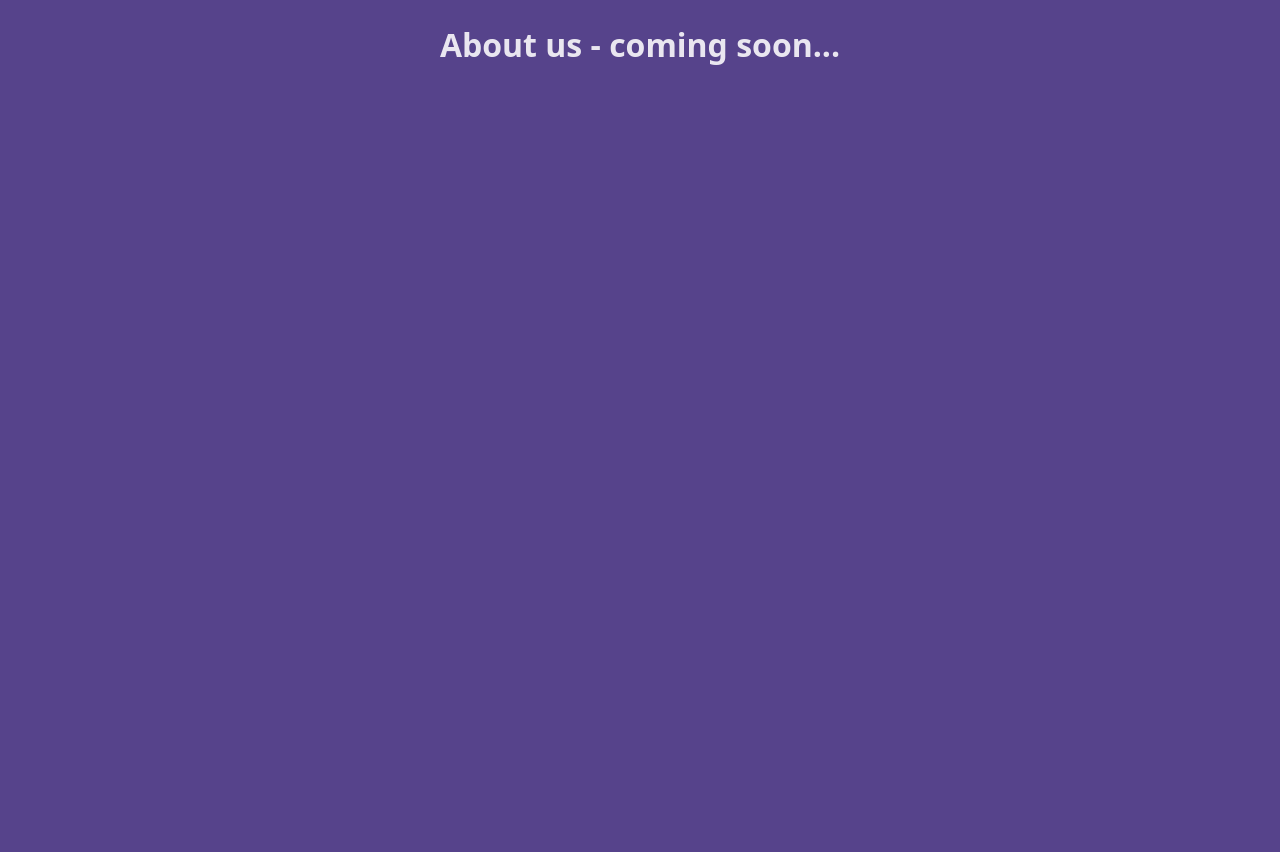
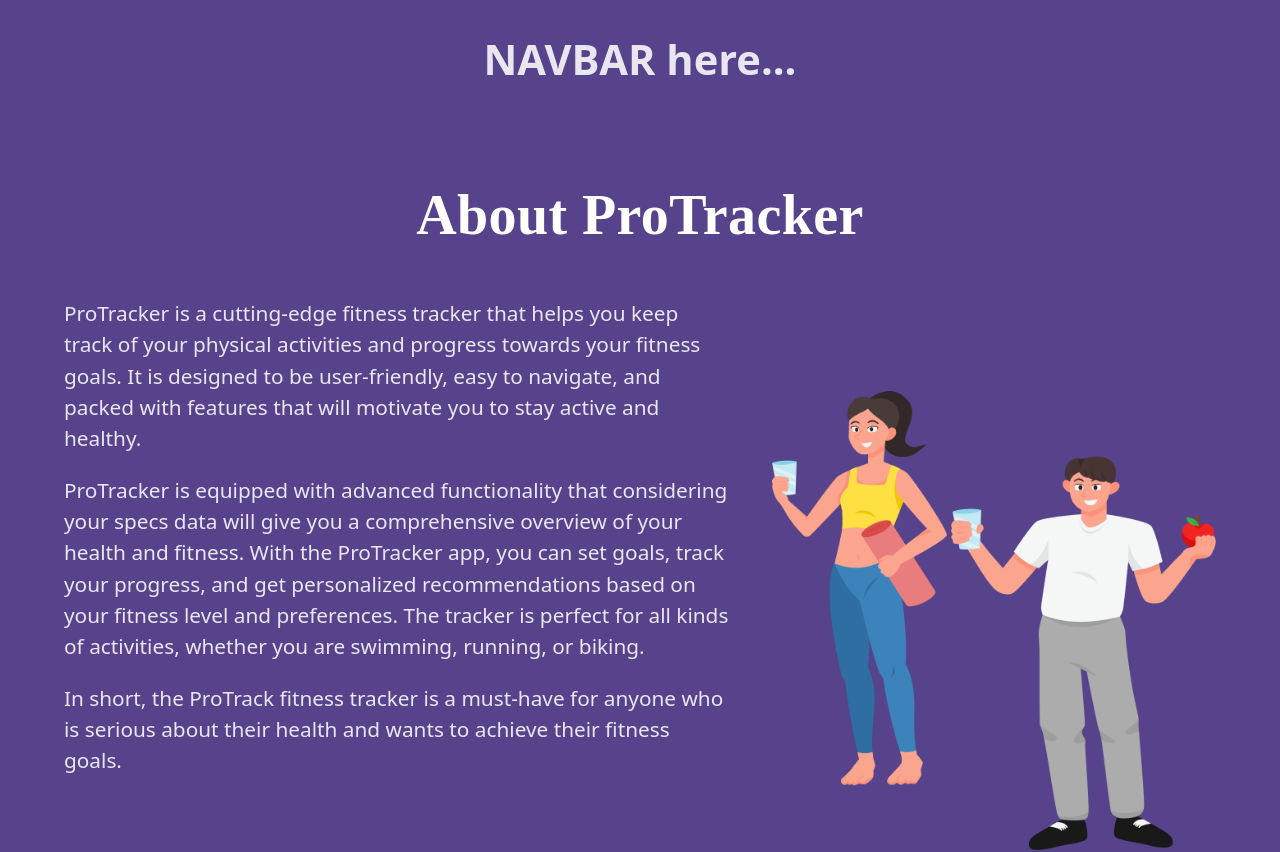
Before and after one commit to adisve/fullstack-project, a React (Vite) app in the folder client/: page /about-us in a window 1280 px wide. Shown: the top 852 px of the page. Before the commit the page ends 800 px from the top, so only its background shows below. Built offline with nearby package versions, Linux system fonts and the light colour scheme.

Commit message:
about page

```diff
--- /dev/null
+++ b/client/src/components/aboutUsPage/AboutPage.css
@@ -0,0 +1,21 @@
+.about {
+    font-size: 1.3rem;
+}
+
+.team-card {
+    background-color: #ffffff1c !important;
+    color: #fff !important;
+    box-shadow: none !important;
+}
+
+.heading {
+    text-align: center;
+    font-family: 'Poppins';
+    font-style: normal;
+    font-weight: 600;
+    font-size: 3.5rem;
+    letter-spacing: 0.4px;
+
+    margin-bottom: 20px;
+    color: #ffffff;
+}
--- /dev/null
+++ b/client/src/components/aboutUsPage/AboutProTrack.tsx
@@ -0,0 +1,65 @@
+import { Stack, Box } from '@mui/material';
+
+import people from '../../assets/people.png';
+import './AboutPage.css';
+
+export function AboutProTrack() {
+    return (
+        <Box
+            top={'10%'}
+            textAlign={'center'}
+            marginTop={'4em'}
+            marginBottom={{ sm: '5em', md: '4em' }}
+        >
+            <h1 className="heading">About ProTracker</h1>
+
+            <Stack
+                direction={{ xs: 'column', md: 'row' }}
+                sx={{ alignItems: 'center', gap: '2em' }}
+            >
+                <Box
+                    width={{ xs: '100%', md: '60%' }}
+                    textAlign={{ xs: 'center', md: 'left' }}
+                >
+                    <p>
+                        ProTracker is a cutting-edge fitness tracker that helps
+                        you keep track of your physical activities and progress
+                        towards your fitness goals. It is designed to be
+                        user-friendly, easy to navigate, and packed with
+                        features that will motivate you to stay active and
+                        healthy.
+                    </p>
+                    <p>
+                        ProTracker is equipped with advanced functionality that
+                        considering your specs data will give you a
+                        comprehensive overview of your health and fitness. With
+                        the ProTracker app, you can set goals, track your
+                        progress, and get personalized recommendations based on
+                        your fitness level and preferences. The tracker is
+                        perfect for all kinds of activities, whether you are
+                        swimming, running, or biking.
+                    </p>
+                    <p>
+                        In short, the ProTrack fitness tracker is a must-have
+                        for anyone who is serious about their health and wants
+                        to achieve their fitness goals.
+                    </p>
+                </Box>
+                <Box
+                    width={{ xs: '60%', md: '40%' }}
+                    height={{ sm: '10em', md: '16em' }}
+                >
+                    <img
+                        src={people}
+                        alt="ProTracker"
+                        style={{
+                            width: '100%',
+                            height: '150%',
+                            objectFit: 'contain',
+                        }}
+                    />
+                </Box>
+            </Stack>
+        </Box>
+    );
+}
--- a/client/src/components/aboutUsPage/AboutUsPage.tsx
+++ b/client/src/components/aboutUsPage/AboutUsPage.tsx
@@ -1,3 +1,15 @@
+import { Container } from '@mui/material';
+import { OurTeam } from './OurTeam';
+import { AboutProTrack } from './AboutProTrack';
+import './AboutPage.css';
+
 export function AboutUsPage() {
-    return <h1>About us - coming soon...</h1>;
+    return (
+        <Container className="about">
+            <h1>NAVBAR here...</h1>
+            <AboutProTrack />
+            <br />
+            <OurTeam />
+        </Container>
+    );
 }
--- /dev/null
+++ b/client/src/components/aboutUsPage/OurTeam.tsx
@@ -0,0 +1,93 @@
+import {
+    Box,
+    Grid,
+    Card,
+    CardContent,
+    CardMedia,
+    Typography,
+} from '@mui/material';
+import './AboutPage.css';
+
+export function OurTeam() {
+    return (
+        <Box
+            top={'10%'}
+            textAlign={'center'}
+            marginTop={'4em'}
+            marginBottom={'4em'}
+        >
+            <h1 className="heading">Our Team</h1>
+            <p>
+                Our team is a diverse group of talented individuals with a
+                passion for innovation and excellence. We come from different
+                backgrounds, cultures, and disciplines, but we share a common
+                goal: to make a positive impact in the world through our work.
+                We value collaboration, creativity, and continuous learning, and
+                we strive to create a supportive and inclusive environment where
+                everyone can thrive. With our combined expertise and experience,
+                we tackle challenges and deliver innovative solutions that meet
+                the needs of our clients and partners.
+            </p>
+
+            <Grid container spacing={4} marginTop={'4em'}>
+                {theTeam.map(({ img, name, role }) => (
+                    <Grid item key={name} xs={12} md={6} lg={3}>
+                        <Card
+                            className="team-card"
+                            sx={{
+                                height: '100%',
+                                width: '100%',
+                                display: 'flex',
+                                flexDirection: 'column',
+                            }}
+                        >
+                            <CardMedia
+                                component="img"
+                                sx={{
+                                    1: 1,
+                                    width: '100%',
+                                    height: 350,
+                                }}
+                                image={img}
+                                alt="random"
+                            />
+                            <CardContent sx={{ flexGrow: 1 }}>
+                                <Typography
+                                    gutterBottom
+                                    variant="h5"
+                                    component="h2"
+                                >
+                                    {name}
+                                </Typography>
+                                <Typography>{role}</Typography>
+                            </CardContent>
+                        </Card>
+                    </Grid>
+                ))}
+            </Grid>
+        </Box>
+    );
+}
+
+const theTeam = [
+    {
+        img: 'https://source.unsplash.com/random/?man',
+        name: 'Dzenis',
+        role: 'Developer',
+    },
+    {
+        img: 'https://source.unsplash.com/random/?woman',
+        name: 'Anam',
+        role: 'Developer',
+    },
+    {
+        img: 'https://source.unsplash.com/random/?women',
+        name: 'Liis',
+        role: 'Developer',
+    },
+    {
+        img: 'https://source.unsplash.com/random/?guy',
+        name: 'Adis',
+        role: 'Developer',
+    },
+];
--- a/client/src/index.css
+++ b/client/src/index.css
@@ -1,5 +1,8 @@
 :root {
-    font-family: system-ui, -apple-system, BlinkMacSystemFont, 'Segoe UI', Roboto, Oxygen, Ubuntu, Cantarell, 'Open Sans', 'Helvetica Neue', sans-serif;
+    font-family: system-ui, -apple-system, BlinkMacSystemFont, 'Segoe UI',
+        Roboto, Oxygen, Ubuntu, Cantarell, 'Open Sans', 'Helvetica Neue',
+        sans-serif;
+    /* font-size: 1.3rem; */
     line-height: 1.5;
     font-weight: 400;
 
```
Also changed, not shown: client/src/components/aboutUsPage/AboutUsPage.css (deleted).
